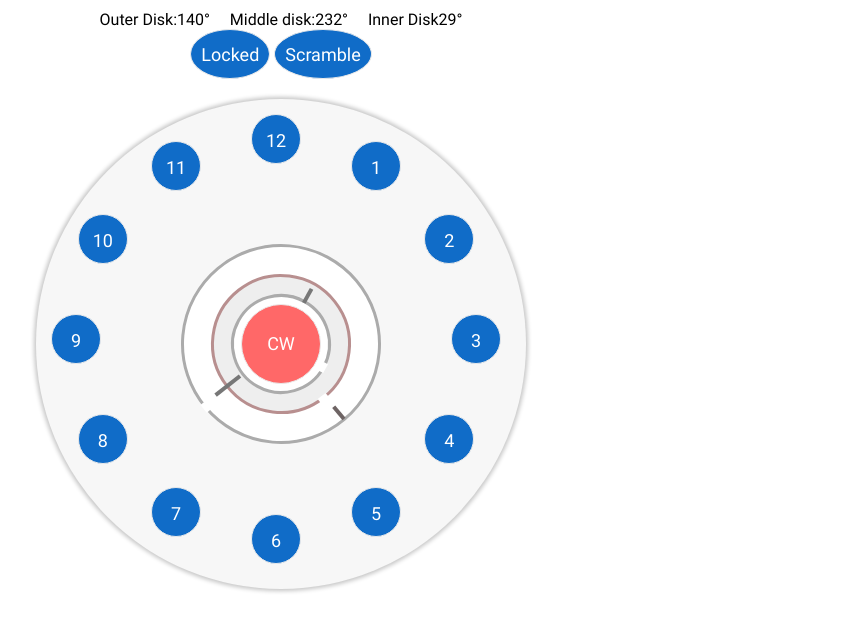
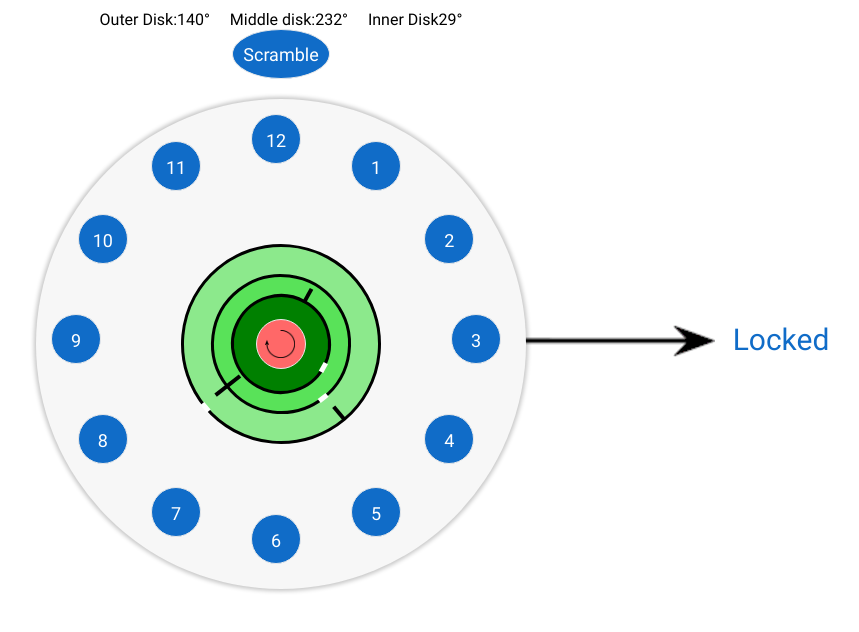
Before and after one commit to ME761/lock, a plain HTML site: page index.html in a window 1280 px wide. Shown: the whole page, without its empty margins (359-1218 px from the left). Drawn offline with Linux system fonts and the light colour scheme.

Commit message:
Final, I swear :P

```diff
--- a/index.html
+++ b/index.html
@@ -11,7 +11,6 @@
 		<div>
 			Outer Disk:{{ocurrent%360}}&deg; &nbsp;&nbsp;&nbsp;&nbsp;Middle disk:{{icurrent%360}}&deg; &nbsp;&nbsp;&nbsp;&nbsp;Inner Disk{{iicurrent%360}}&deg;
 		</div>
-		<a class="unlock">{{unlocked==true?'Unlocked':'Locked'}}</a>
 		<button ng-click="reset()" class="reset">Scramble</button>
 	</div>
 	<div class="main">
@@ -28,8 +27,10 @@
 			<span class="nobe nobeii"></span>
 			<span class="openi"></span>
 		</div>
-		<button class="clc" ng-click="DIR=-1*DIR">{{DIR==1?'CW':'CCW'}}</button>
+		<button class="clc" ng-click="DIR=-1*DIR"><img ng-src="img/{{DIR==1?'rotate.png':'counter.svg'}}"></button>
 		<div class="buttons">
+			<img src="img/arrow.png" style="position: absolute;right: -189px;top: 142px;width: 200px;z-index: -1;">
+			<span style="position: absolute;right: -355px;top: 223px;width: 200px;z-index: -1;color:rgb(16, 108, 200);font-size:30px;">{{unlocked==true?'Unlocked':'Locked'}}</span>
 			<button ng-click="nnjoy(btn)" class="btn {{ocurrent%360 == (30*btn)%360}}" ng-repeat="btn in buttons" style="top:{{215-200*Math.cos(torad(btn*30))}}px;left:{{215+200*Math.sin(torad(btn*30))}}px">{{btn}}</button>
 		</div>
 	</div>
--- a/sass/me.scss
+++ b/sass/me.scss
@@ -15,7 +15,7 @@ $width:200px;
 .father{
 	position:absolute;
 	background-color:#fff;
-	border:solid 3px #ababab;
+	border:solid 3px #000;
 	display:inline-block;
 	width:100px;
 	height:100px;
@@ -23,11 +23,12 @@ $width:200px;
 	left:calc(50% - 50px);
 	top:195px;
 	z-index: 12;
+	background-color:green;
 }
 .outer{
 	position: absolute;
 	background-color: #fff;
-	border:solid 3px #ababab;
+	border:solid 3px #000;
 	display: inline-block;
 	width: $width;
 	height: $width;
@@ -35,19 +36,20 @@ $width:200px;
 	top:145px;
 	border-radius: 50%;
 	z-index: 5;
+	background-color:rgba(43, 221, 43, 0.52);
 }
 .inner{
 	z-index: 10;
 	position: absolute;
 	background:#fff;
-	border:solid 3px rgb(184, 143, 143);
+	border:solid 3px #000;
 	display: inline-block;
 	width: 140px;
 	height: 140px;
 	left: calc(50% - 70px);
 	top: 175px;
 	border-radius: 50%;
-	background-color:#eee;
+	background-color:rgba(43, 221, 43, 0.52);
 }
 .nobe{
 	position: absolute;
@@ -55,14 +57,15 @@ $width:200px;
 	width: 4px;
 	height: 16px;
 	top: -1px;
-	background:rgb(110, 100, 100);
+	// background:rgb(110, 100, 100);
+	 background-color:#000;
 }
 .nobei{
 	top: -16px;
-	background: #777;
+	// background: #777;
 }
 .nobeii{
-	background-color:#777;
+	// background-color:#777;
 }
 .openi{
 	position: absolute;
@@ -117,20 +120,20 @@ $width:200px;
 	width:auto;
 	padding:0 10px;
 }
-.unlock{
-	@extend .reset;
-	@extend .btn;
-	height:50px;
-	display:inline-block;
-}
 .clc{
 	position:absolute;
-	width: 80px;
-	height: 80px;
-	left: calc(50% - 40px);
+	width: 50px;
+	height: 50px;
+	left: calc(50% - 25px);
 	top: calc(50% - 40px);
-	top:205px;
+	top:220px;
 	z-index: 15;
 	background-color:#FF6868;
 	@extend .btn;
+	img{
+		width: 30px;
+		position: absolute;
+		left: 8px;
+		top: 10px;
+	}
 }
```
Also changed, not shown: css/me.css, img/arrow.png (added), img/counter.svg (added), img/rotate.png (added), 1 other file.
